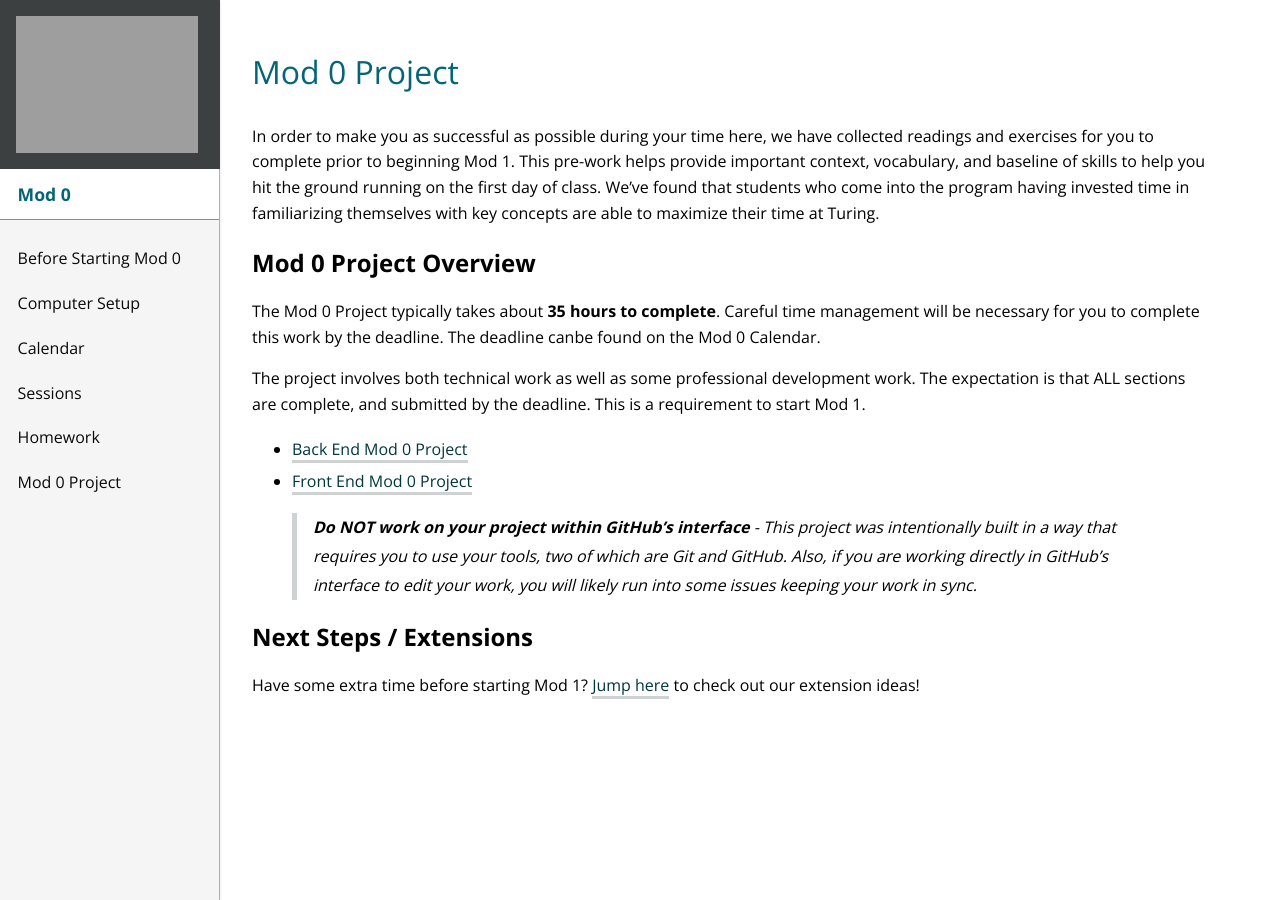
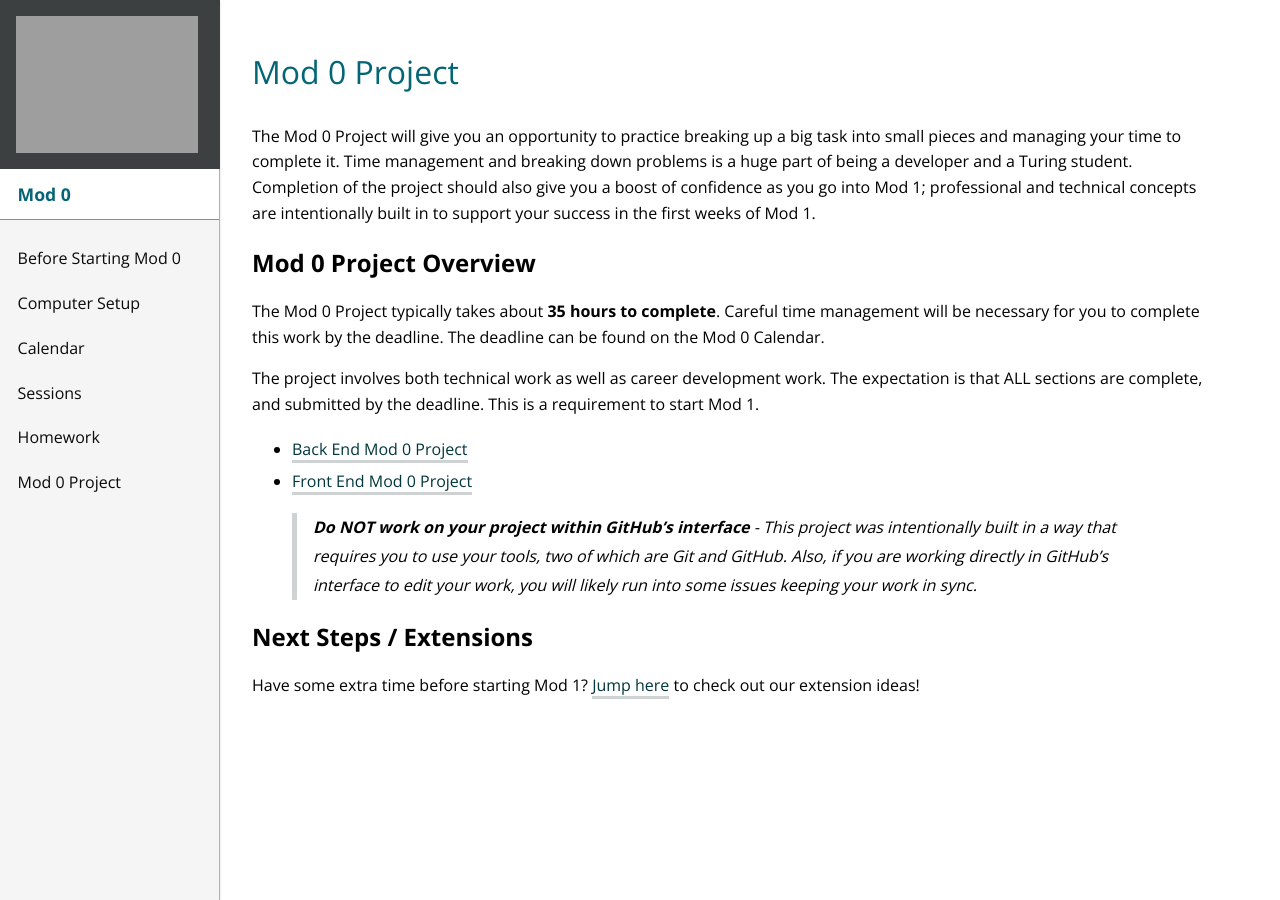
Before and after one commit to turingschool/mod-0-curriculum, a Jekyll site: the page built from project/index.md, in a window 1280 px wide. Built offline with Jekyll 4.4.1, drawn with Linux system fonts in a browser that asks for light colours; nearby versions of some CDN libraries.

Commit message:
Update Project overview

```diff
--- a/project/index.md
+++ b/project/index.md
@@ -3,13 +3,13 @@ layout: page
 title: Mod 0 Project
 ---
 
-In order to make you as successful as possible during your time here, we have collected readings and exercises for you to complete prior to beginning Mod 1. This pre-work helps provide important context, vocabulary, and baseline of skills to help you hit the ground running on the first day of class. We've found that students who come into the program having invested time in familiarizing themselves with key concepts are able to maximize their time at Turing.
+The Mod 0 Project will give you an opportunity to practice breaking up a big task into small pieces and managing your time to complete it. Time management and breaking down problems is a huge part of being a developer and a Turing student. Completion of the project should also give you a boost of confidence as you go into Mod 1; professional and technical concepts are intentionally built in to support your success in the first weeks of Mod 1.
 
 ## Mod 0 Project Overview
 
-The Mod 0 Project typically takes about **35 hours to complete**. Careful time management will be necessary for you to complete this work by the deadline. The deadline canbe found on the Mod 0 Calendar.
+The Mod 0 Project typically takes about **35 hours to complete**. Careful time management will be necessary for you to complete this work by the deadline. The deadline can be found on the Mod 0 Calendar.
 
-The project involves both technical work as well as some professional development work. The expectation is that ALL sections are complete, and submitted by the deadline. This is a requirement to start Mod 1.
+The project involves both technical work as well as career development work. The expectation is that ALL sections are complete, and submitted by the deadline. This is a requirement to start Mod 1.
 
 * [Back End Mod 0 Project](https://github.com/turingschool/mod-0-project-be)
 * [Front End Mod 0 Project](https://github.com/turingschool/mod-0-project-fe)
```
